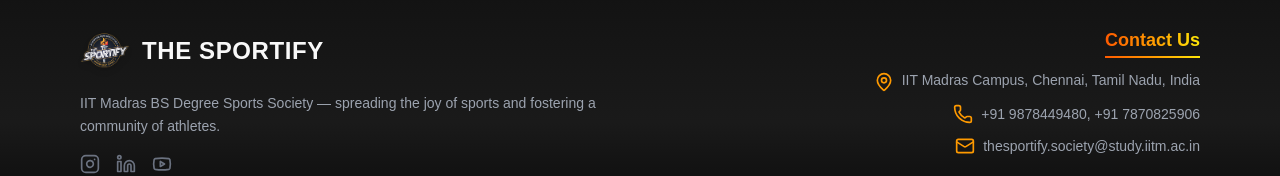
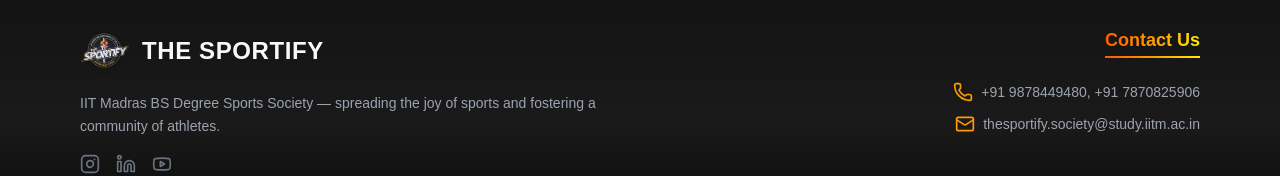
Before and after one commit to thesportify/thesportify_website, a React (Vite) app: page /team in a window 1280 px wide. Shown: the part 1151-1327 px from the top of the page. Built offline with nearby package versions, Linux system fonts and the light colour scheme.

Commit message:
Remove address from footer component

```diff
--- a/src/components/footer.jsx
+++ b/src/components/footer.jsx
@@ -70,8 +70,7 @@
             </div>
             <ul className="space-y-3 text-sm text-gray-400 text-left md:text-right">
               <li className="flex items-start md:justify-end">
-                <MapPin className="h-5 w-5 mr-2 text-[#ff9a00] mt-0.5" />
-                <span>IIT Madras Campus, Chennai, Tamil Nadu, India</span>
+
               </li>
               <li className="flex items-center md:justify-end">
                 <Phone className="h-5 w-5 mr-2 text-[#ff9a00]" />
```
